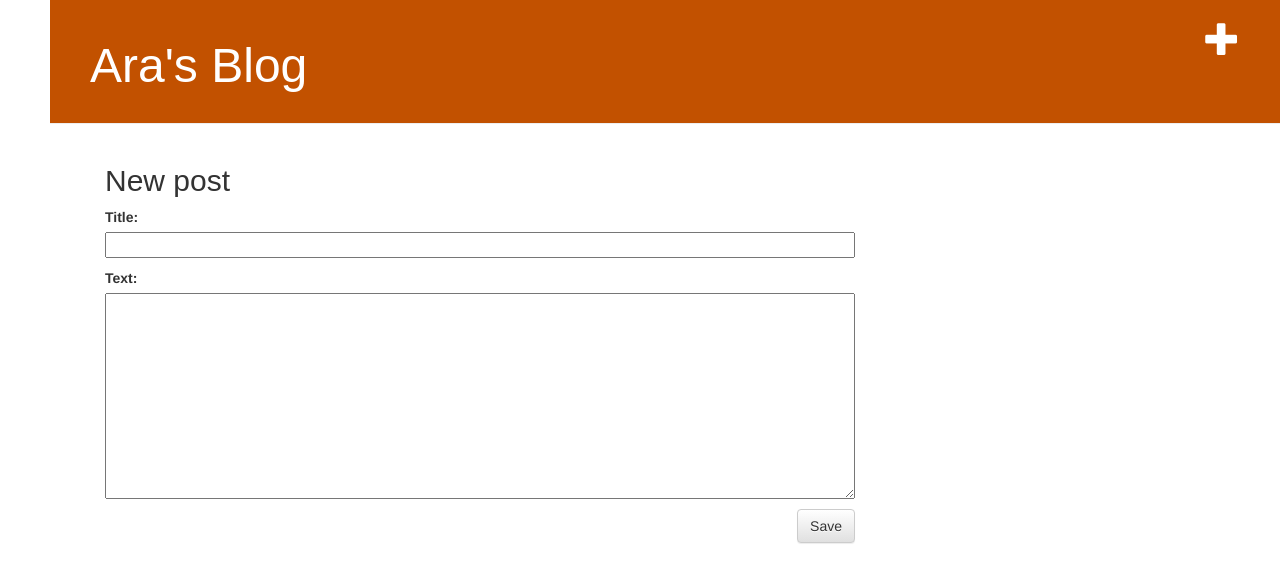
After one commit to OliverAragon/ara_blog, a Django app: page /post/new/ in a window 1280 px wide. The commit adds this page. Shown: the top 583 px of the page. Run offline with Django 3.2, Linux system fonts and the light colour scheme; some libraries are stand-ins or nearby versions.

Commit message:
Finished

```diff
--- /dev/null
+++ b/blog/forms.py
@@ -0,0 +1,8 @@
+from django import forms
+from .models import Post
+
+class PostForm(forms.ModelForm):
+
+    class Meta:
+        model = Post
+        fields = ('title', 'text',)
--- a/blog/templates/blog/base.html
+++ b/blog/templates/blog/base.html
@@ -9,6 +9,7 @@
     </head>
     <body>
         <div class="page-header">
+            <a href="{% url 'post_new' %}" class="top-menu"><span class="glyphicon glyphicon-plus"></span></a>
             <h1><a href="/">Ara's Blog</a></h1>
         </div>
         <div class="content container">
--- a/blog/templates/blog/post_detail.html
+++ b/blog/templates/blog/post_detail.html
@@ -9,5 +9,6 @@
         {% endif %}
         <h2>{{ post.title }}</h2>
         <p>{{ post.text|linebreaksbr }}</p>
+        <a class="btn btn-default" href="{% url 'post_edit' pk=post.pk %}"><span class="glyphicon glyphicon-pencil"></span></a>
     </div>
 {% endblock %}
--- /dev/null
+++ b/blog/templates/blog/post_edit.html
@@ -0,0 +1,9 @@
+{% extends 'blog/base.html' %}
+
+{% block content %}
+    <h2>New post</h2>
+    <form method="POST" class="post-form">{% csrf_token %}
+        {{ form.as_p }}
+        <button type="submit" class="save btn btn-default">Save</button>
+    </form>
+{% endblock %}
--- a/blog/templates/blog/post_list.html
+++ b/blog/templates/blog/post_list.html
@@ -7,6 +7,7 @@
                 {{ post.published_date }}
             </div>
             <h2><a href="{% url 'post_detail' pk=post.pk %}">{{ post.title }}</a></h2>
+            <a class="btn btn-default" href="{% url 'post_edit' pk=post.pk %}"><span class="glyphicon glyphicon-pencil"></span></a>
             <p>{{ post.text|linebreaksbr }}</p>
         </div>
     {% endfor %}
--- a/blog/urls.py
+++ b/blog/urls.py
@@ -4,4 +4,6 @@ from . import views
 urlpatterns = [
     path('', views.post_list, name='post_list'),
     path('post/<int:pk>/', views.post_detail, name='post_detail'),
+    path('post/new/', views.post_new, name='post_new'),
+    path('post/<int:pk>/edit/', views.post_edit, name='post_edit'),
 ]
--- a/blog/views.py
+++ b/blog/views.py
@@ -1,7 +1,8 @@
-from django.shortcuts import render
+from django.utils import timezone
+from django.shortcuts import render, get_object_or_404, redirect
 from .models import Post
-from django.utils import timezone
-from django.shortcuts import render, get_object_or_404
+from .forms import PostForm
+
 
 # Create your views here.
 def post_list(request):
@@ -12,3 +13,32 @@ def post_list(request):
 def post_detail(request, pk):
     post = get_object_or_404(Post, pk=pk)
     return render(request, 'blog/post_detail.html', {'post': post})
+
+
+def post_new(request):
+    if request.method == "POST":
+        form = PostForm(request.POST)
+        if form.is_valid():
+            post = form.save(commit=False)
+            post.author = request.user
+            post.published_date = timezone.now()
+            post.save()
+            return redirect('post_detail', pk=post.pk)
+    else:
+        form = PostForm()
+    return render(request, 'blog/post_edit.html', {'form': form})
+
+
+def post_edit(request, pk):
+    post = get_object_or_404(Post, pk=pk)
+    if request.method == "POST":
+        form = PostForm(request.POST, instance=post)
+        if form.is_valid():
+            post = form.save(commit=False)
+            post.author = request.user
+            post.published_date = timezone.now()
+            post.save()
+            return redirect('post_detail', pk=post.pk)
+    else:
+        form = PostForm(instance=post)
+    return render(request, 'blog/post_edit.html', {'form': form})
```
Lines whose indentation alone changed are shown as unchanged.
